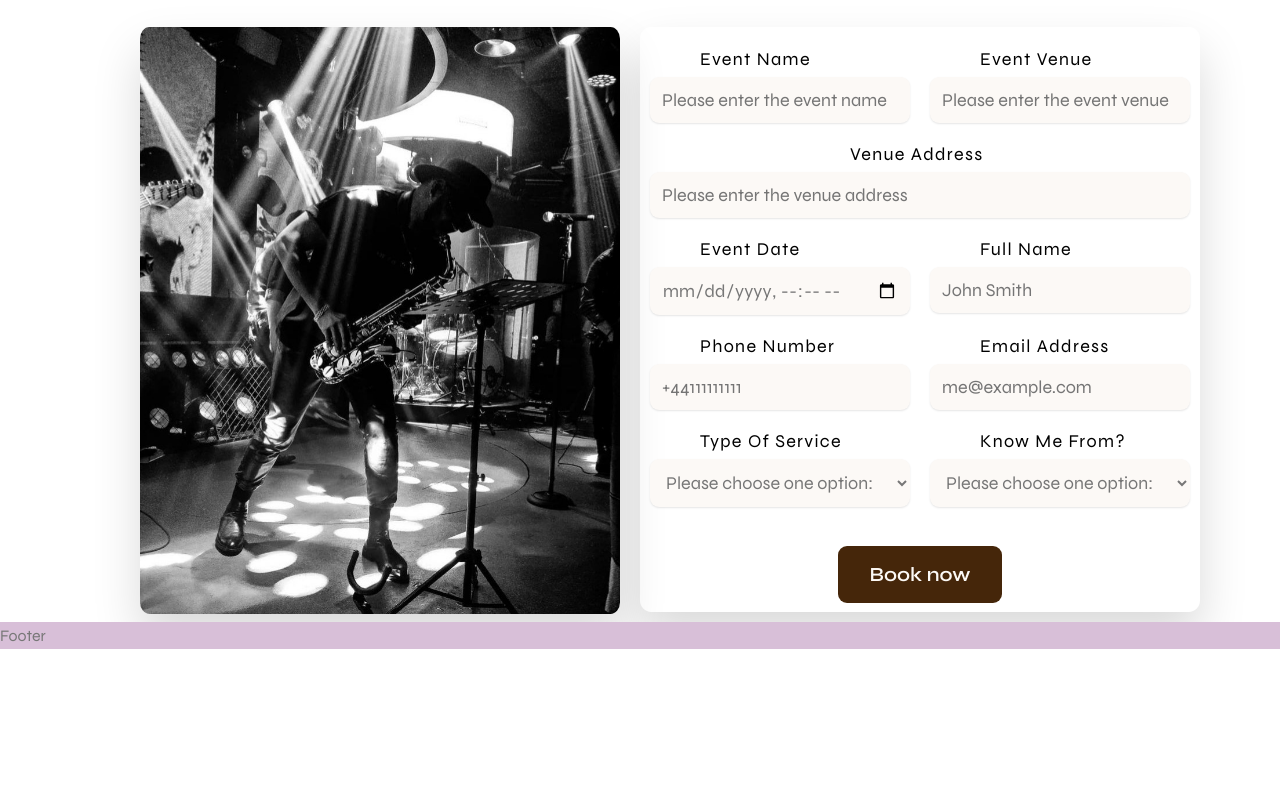
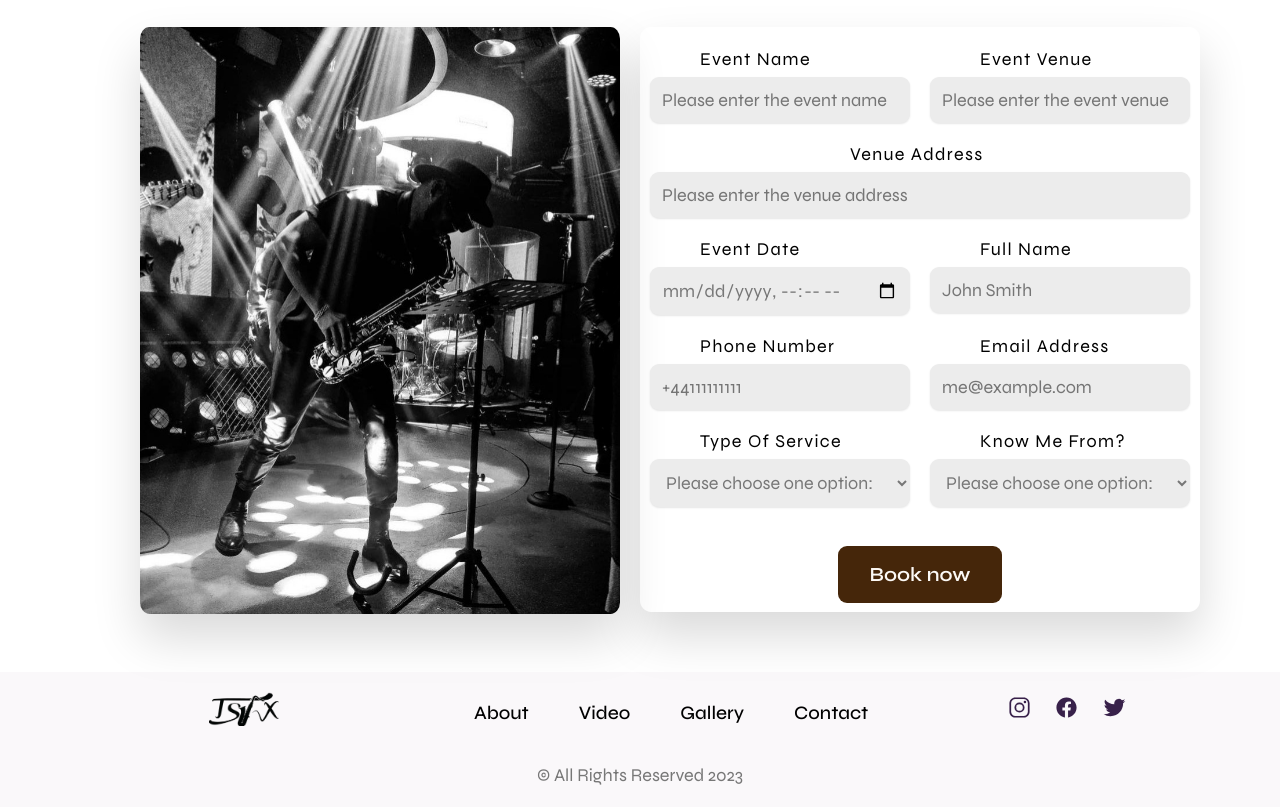
Before and after one commit to whaaala/artist, a website: page index.html in a window 1280 px wide. Shown: the part 3330-4137 px from the top of the page. Before the commit the page ends 3979 px from the top, so only its background shows below. Drawn offline with nearby package versions, Linux system fonts and the light colour scheme; some packages are replaced by stand-ins of ours; a script that the page names is missing.

Commit message:
add the footer layout section

```diff
--- a/index.html
+++ b/index.html
@@ -312,7 +312,40 @@
     </section>
 
     <section class="footer">
-        Footer
+        <div class="footer__logo-container">
+            <a href="/">
+                <img src="img/tsax-logo-removebg-1-removebg-preview.png" loading="lazy" alt="artist logo"  class="footer__logo-container__logo__img">
+            </a>
+        </div>
+
+        <div class="footer__middle">
+            <div class="footer__middle__nav">
+                <div class="footer__middle__nav__wrapper">
+                    <a href="#music" class="footer__middle__nav__wrapper__nav-link">About</a>
+                    <a href="#video" class="footer__middle__nav__wrapper__nav-link">Video</a>
+                    <a href="#about" class="footer__middle__nav__wrapper__nav-link">Gallery</a>
+                    <a href="#contact" class="footer__middle__nav__wrapper__nav-link">Contact</a>
+                </div>
+            </div>
+
+            <div class="footer__middle__text">
+                <div class="footer__middle__text__copyrigt">
+                    &copy; All Rights Reserved 2023
+                </div>
+            </div>
+        </div>
+
+        <div class="footer__social--wrapper">
+            <a href="#" class="footer__social--wrapper__link white">
+                <ion-icon name="logo-instagram"></ion-icon>
+            </a>
+            <a href="#" class="footer__social--wrapper__link white">
+                <ion-icon name="logo-facebook"></ion-icon>
+            </a>
+            <a href="#" class="footer__social--wrapper__link white">
+                <ion-icon name="logo-twitter"></ion-icon>
+            </a>
+        </div>
     </section>
 
     <script
--- a/sass/components/_bookings.scss
+++ b/sass/components/_bookings.scss
@@ -1,5 +1,6 @@
 .bookings {
     grid-column: center-start / center-end;
+    margin-bottom: 2rem;
 
     &__home {
         &__center-heading {
@@ -67,7 +68,7 @@
                         font-family: inherit;
                         color: inherit;
                         border: none;
-                        background-color:  #fcf9f6;
+                        background-color:  #ececec;
                         border-radius: 9px;
                         box-shadow: 0 1px 2px rgba(0,0,0,0.10);
                     }
@@ -90,7 +91,7 @@
                         font-family: inherit;
                         color: inherit;
                         border: none;
-                        background-color: #fcf9f6;
+                        background-color: #ececec;
                         border-radius: 9px;
                         box-shadow: 0 1px 2px rgba(0,0,0,0.10);
                     }
--- a/sass/components/_footer.scss
+++ b/sass/components/_footer.scss
@@ -1,4 +1,69 @@
 .footer {
-    background-color: thistle;
+    background-color: rgba(245, 241, 245, 0.521);
     grid-column: full-start / full-end;
+    margin-top: 3rem;
+
+    display: grid;
+    grid-template-columns: repeat(3, 1fr);
+
+    &__logo-container{
+        &__logo {
+            &__img {
+                width: 7rem;
+                margin-top: 2rem;
+                margin-left: 50%;
+            }
+        }
+    }
+
+    &__middle {
+        display: flex;
+        flex-direction: column;
+
+        &__nav{
+            &__wrapper {
+                align-items: center;
+                display: flex;
+                flex-direction: row;
+                margin: 0 auto;
+                margin-left: 7%;
+
+                &__nav-link {
+                    color: black;
+                    text-transform: capitalize;
+                    font-size: 1.9rem;
+                    text-decoration: none;
+                    transition: color .3s;
+                    margin-top: 1rem;
+                    margin-left: 1.5rem;
+                    margin-right: 1.5rem;
+                    padding: 1.5rem 1rem;
+                    font-weight: 500;
+                }
+            }
+        }
+
+        &__text {
+            margin: 4% auto;
+            font-size: 1.8rem;
+            line-height: 1.5em;
+        }
+
+    }
+
+    &__social--wrapper{
+        margin-top: 2rem;
+        margin-left: 30%;
+
+        &__link {
+            color: #38214a;
+            margin-left: 2rem;
+            text-decoration: none;
+            font-size: 2.3rem;
+        }
+
+        &__link:hover {
+            color:rgba(148, 100, 208, 0.81);
+        }
+    }
 }
```
Also changed, not shown: css/style.css.
